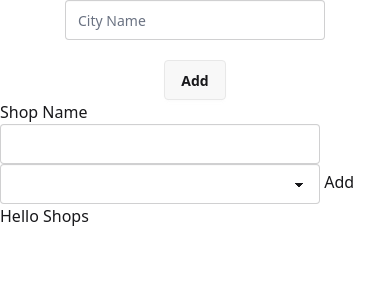
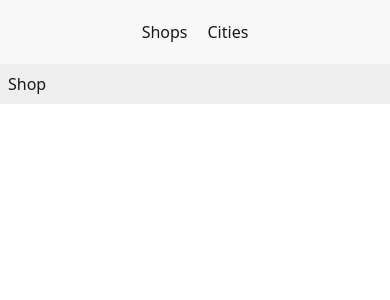
Before and after one commit to ahzzano/store-locator, a SvelteKit app: page / in a window 390 px wide. Shown: the top 300 px of the page. Built offline with nearby package versions, Linux system fonts and the light colour scheme.

Commit message:
feat: add cities page

```diff
--- a/src/routes/+layout.svelte
+++ b/src/routes/+layout.svelte
@@ -1,7 +1,9 @@
 <script lang="ts">
 	import '../app.css';
+	import Navbar from '../components/navbar.svelte';
 
 	let { children } = $props();
 </script>
 
+<Navbar />
 {@render children()}
--- a/src/routes/+page.svelte
+++ b/src/routes/+page.svelte
@@ -19,20 +19,15 @@
 
 		return resolvedShops;
 	});
-
-	async function removeShop(shop: Shop) {
-		try {
-			await db.shops.delete(shop.id);
-		} catch {}
-	}
 </script>
 
-<AddCity />
-<AddShop />
-
-Shops
 {#if $shops}
 	<div class="flex flex-col w">
+		<div class="flex w-full gap-2 p-2 bg-base-300">
+			<span class="w-2/3"> Shop </span>
+			<span class="w-1/3 sm:block hidden">City</span>
+		</div>
+
 		{#each $shops as shop}
 			<ShopEntry {shop} />
 		{/each}
```
